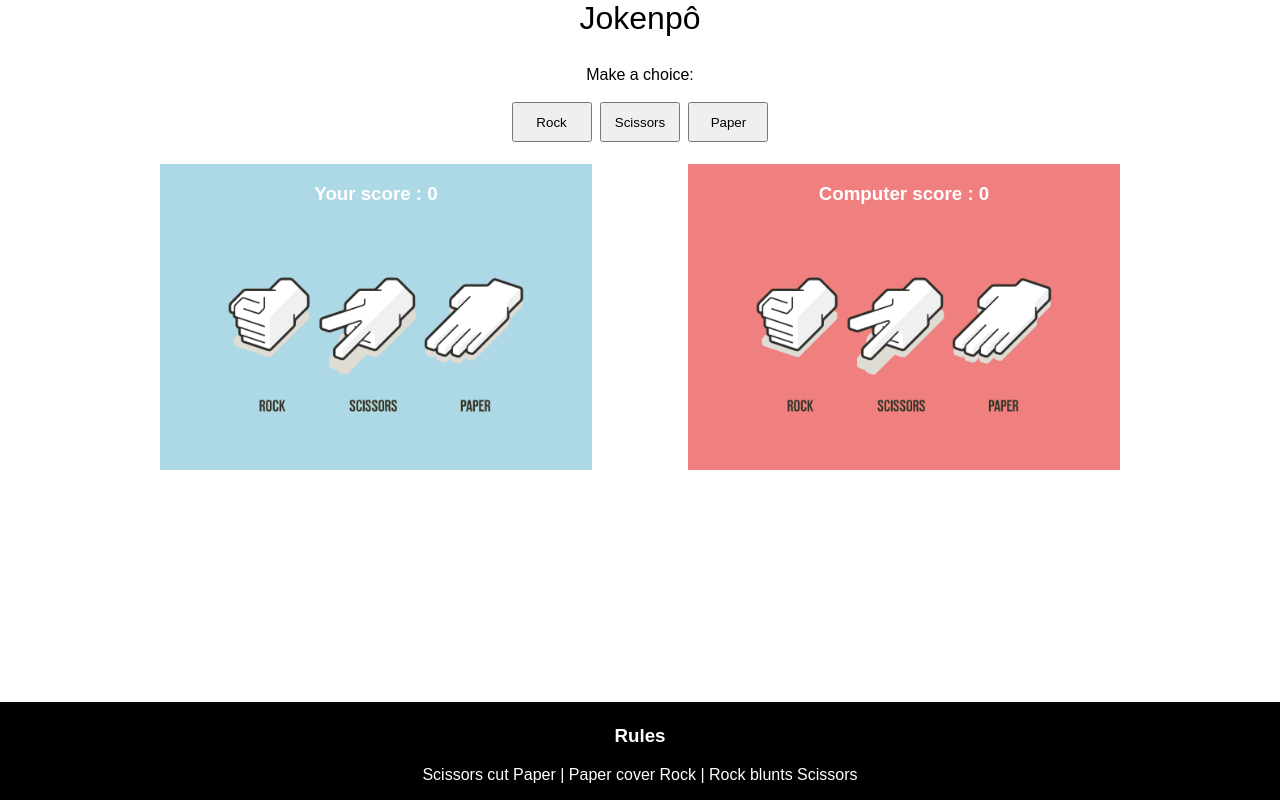
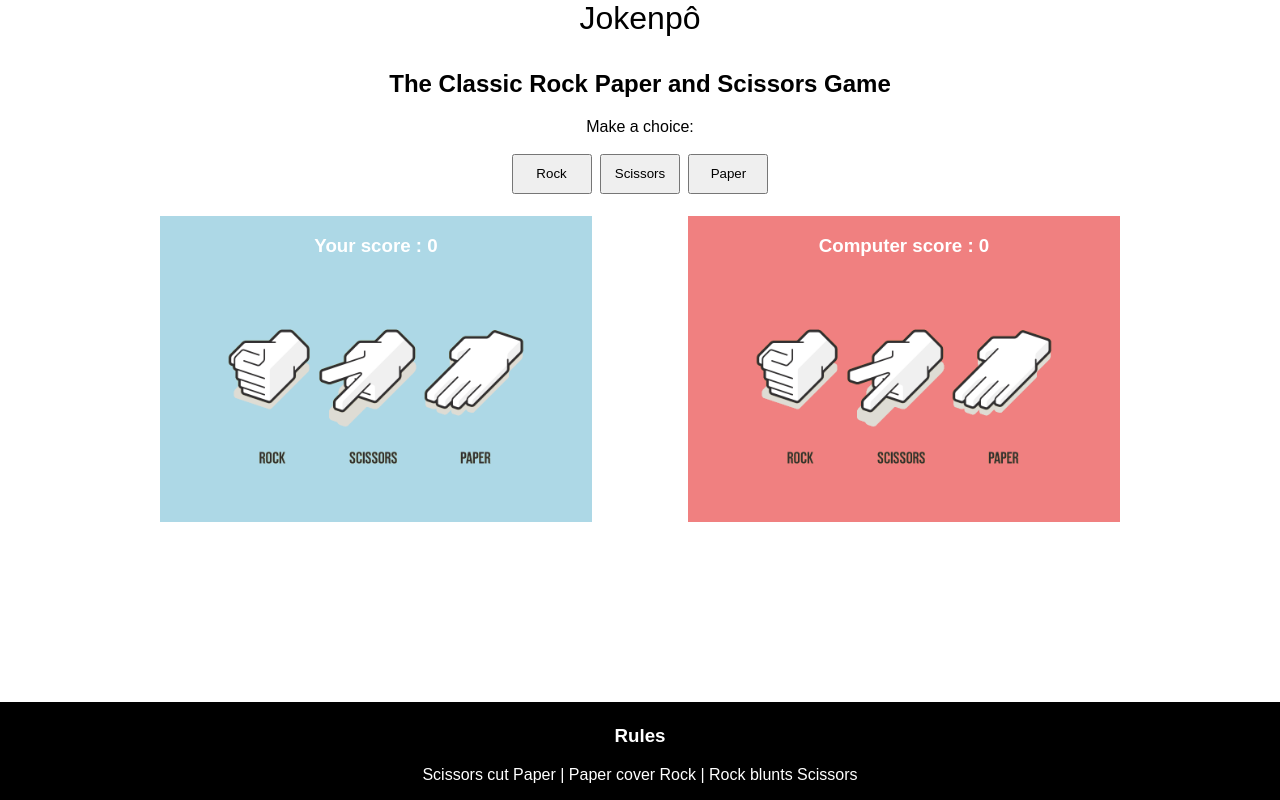
Before and after one commit to PEmbarach/Jokenpo, a plain HTML site: page index.html in a window 1280 px wide. Drawn offline with Linux system fonts and the light colour scheme; a web font is replaced by a local one.

Commit message:
add a introduction game at the home page

```diff
--- a/assets/css/style.css
+++ b/assets/css/style.css
@@ -17,6 +17,10 @@ header {
     text-align: center;
     height: 50px;
     font-size: 2rem;
+}
+
+h2 {
+    text-align: center;
 }
 
 footer {
--- a/index.html
+++ b/index.html
@@ -11,6 +11,7 @@
 </head>
 <body>
     <header>Jokenpô</header>
+    <h2> The Classic Rock Paper and Scissors Game</h2>
 
     <section class="game-area">
         <div>
```
